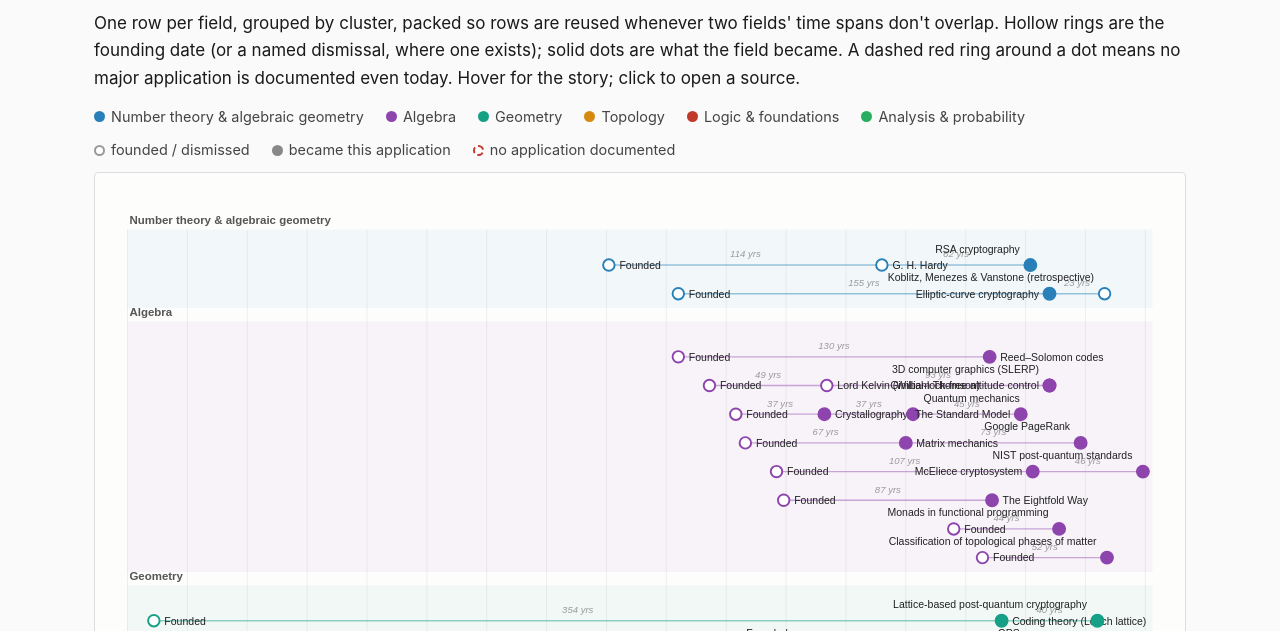
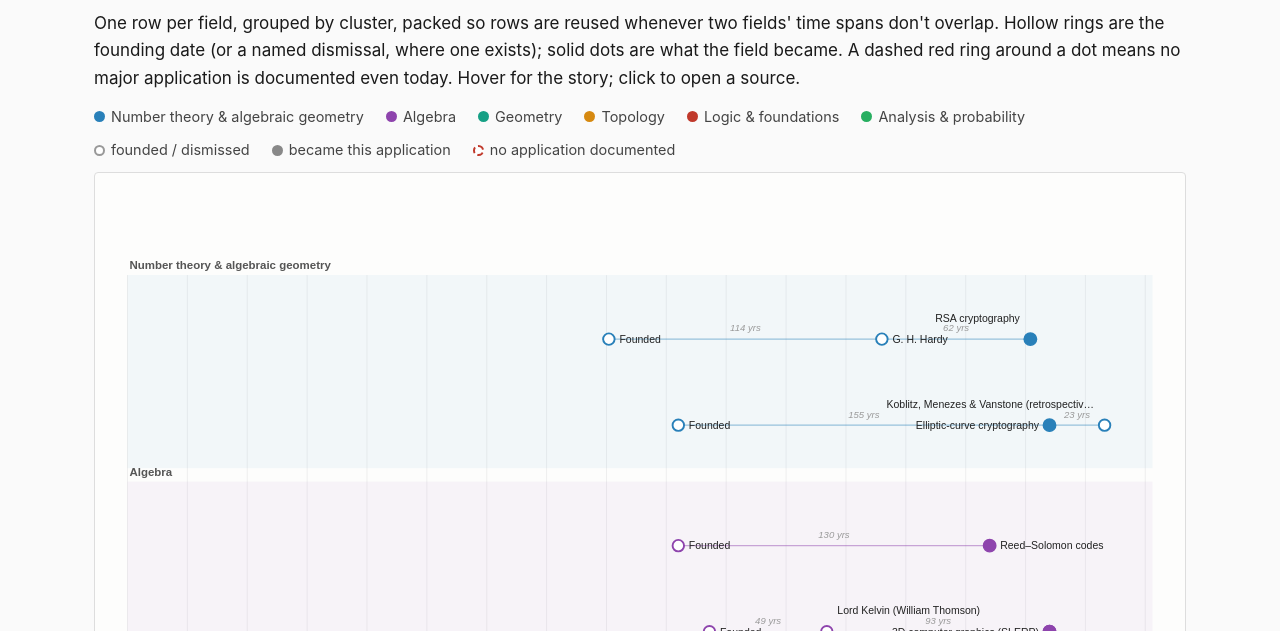
Before and after one commit to microprediction/pure, a plain HTML site: page docs/timeline.html in a window 1280 px wide. Shown: the part 169-800 px from the top of the page. Drawn offline with nearby package versions, Linux system fonts and the light colour scheme.

Commit message:
Rebuild timeline label layout to fix widespread overlapping text
Packing multiple fields' threads into a shared row let one field's long
dismissal or application label run straight into a neighboring field's
labels — this was the main source of the garbled, unreadable text across
the chart. Switches to one row per field (trading vertical space for
guaranteed separation), replaces the single-flip label offset with a
proper greedy multi-level stacker that tracks each level's occupied span
independently, and adds a check that a label can't run through a
neighboring point's own marker circle even when it doesn't collide with
another label. Also shortens two outlier dismissal attributions
("Niels Henrik Abel; separately, Gösta Mittag-Leffler quoting Weierstrass"
and "William Burnside (Royal Society referee) & Peter Guthrie Tait") to
match the naming convention used everywhere else on the chart — the fuller
context already lives in each field's quote and note.

```diff
--- a/docs/fields-data.js
+++ b/docs/fields-data.js
@@ -671,7 +671,7 @@ const FIELDS = [
     },
     "dismissed": {
       "kind": "hostile",
-      "who": "Niels Henrik Abel; separately, Gösta Mittag-Leffler quoting Weierstrass",
+      "who": "N. H. Abel",
       "year": 1826,
       "quote": "“Divergent series are in general something fatal… you can get whatever result you want when you use them” (Abel, letter to Holmboe, 1826). Separately, Borel's 1899 method was rebuffed with “The Master [Weierstrass] forbids it.”",
       "source": "Abel's *Oeuvres complètes*; Wikipedia's “Borel summation” article for the Mittag-Leffler line.",
@@ -754,7 +754,7 @@ const FIELDS = [
     },
     "dismissed": {
       "kind": "rigor-rejection",
-      "who": "William Burnside (Royal Society referee) & Peter Guthrie Tait",
+      "who": "Burnside & Tait",
       "year": 1893,
       "quote": "Burnside rejected a Heaviside paper for “irredeemable inadequacies in proof”; Tait attacked his methods in *Nature*.",
       "source": "MacTutor History of Mathematics.",
--- a/docs/timeline.html
+++ b/docs/timeline.html
@@ -70,48 +70,62 @@
 const W = document.getElementById("tl-wrap").clientWidth, M = {l: 34, r: 34, b: 40, t: 30};
 const x = d3.scaleLinear().domain([1600, 2028]).range([M.l, W - M.r]);
 
+// A handful of dismissal attributions run to a full descriptive sentence rather than a name — far
+// longer than any other label on the chart. Truncated for display only: the full text still shows
+// on hover and on the field's own page.
+const truncateLabel = (s, n=42) => s.length > n ? s.slice(0, n-1).trimEnd() + "…" : s;
+
 // Build one "thread" per field: founded -> (dismissed, if distinct) -> applications, in year order.
 const THREADS = FIELDS.map(f => {
   const pts = [];
   pts.push({year: f.founded.year, kind: "founded", label: "Founded", url: "./fields/"+f.slug+".html",
     note: f.founded.event});
   if (f.dismissed && f.dismissed.year !== f.founded.year) {
-    pts.push({year: f.dismissed.year, kind: "dismissed", label: f.dismissed.who,
-      url: "./fields/"+f.slug+".html", note: f.dismissed.quote});
+    pts.push({year: f.dismissed.year, kind: "dismissed", label: truncateLabel(f.dismissed.who),
+      fullLabel: f.dismissed.who, url: "./fields/"+f.slug+".html", note: f.dismissed.quote});
   }
   (f.applications || []).forEach(a => {
-    pts.push({year: a.year, kind: "application", label: a.name, url: a.url, note: a.note});
+    pts.push({year: a.year, kind: "application", label: truncateLabel(a.name), fullLabel: a.name,
+      url: a.url, note: a.note});
   });
   pts.sort((a,b) => a.year - b.year);
   return {slug: f.slug, name: f.name, cluster: f.cluster, noApplication: (f.applications||[]).length===0, pts};
 });
 
-// Estimate a label's rendered half-width in px (rough monospace-ish heuristic for an 11px sans font).
-const labelWidth = s => 6.2 * s.length + 14;
+// Estimate a label's rendered width in px (generously overestimated for an 11px sans font,
+// since underestimating here is what causes labels from different threads to collide).
+const labelWidth = s => 7 * s.length + 20;
 
+// A point's label runs rightward from its marker, except near the chart's right edge, where it
+// flips to run leftward so it doesn't overshoot the plot area. spanL/spanR must be computed from
+// every point in the thread, not just the first and last, since a flip can make a middle point's
+// label the true left- or rightmost extent.
 THREADS.forEach(t => {
   t.pts.forEach(p => p.x = x(p.year));
-  t.spanL = t.pts[0].x - labelWidth(t.pts[0].label) - 6;
-  t.spanR = t.pts[t.pts.length-1].x + labelWidth(t.pts[t.pts.length-1].label) + 6;
+  let minL = Infinity, maxR = -Infinity;
+  t.pts.forEach(p => {
+    const w = labelWidth(p.label);
+    const wantLeft = p.x > W - 190;
+    minL = Math.min(minL, wantLeft ? p.x - w : p.x);
+    maxR = Math.max(maxR, wantLeft ? p.x : p.x + w);
+  });
+  t.spanL = minL - 10;
+  t.spanR = maxR + 10;
 });
 
-// Greedy first-fit row packing within each cluster/lane.
-const ROW_H = 30, LANE_GAP = 14, LANE_TOP_PAD = 22;
+// One row per field — packing multiple fields' threads into a shared row saves vertical space,
+// but every field can carry a long dismissal or application label, and once two independent
+// threads land on the same row nothing stops one's label from running into the other's. A
+// dedicated row per field costs height, not correctness.
+const ROW_H = 90, LANE_GAP = 14, LANE_TOP_PAD = 22;
 const laneOrder = Object.keys(CLUSTERS);
-const laneRows = {};   // cluster -> array of {rightEdge}
 const laneY0 = {};
 let cursorY = M.t;
 laneOrder.forEach(cl => {
   const threads = THREADS.filter(t => t.cluster === cl).sort((a,b) => a.spanL - b.spanL);
-  const rows = [];
-  threads.forEach(t => {
-    let row = rows.findIndex(r => r.rightEdge < t.spanL);
-    if (row === -1) { row = rows.length; rows.push({rightEdge: -Infinity}); }
-    t.row = row;
-    rows[row].rightEdge = t.spanR;
-  });
+  threads.forEach((t, i) => { t.row = i; });
   laneY0[cl] = cursorY;
-  const nRows = Math.max(rows.length, 1);
+  const nRows = Math.max(threads.length, 1);
   cursorY += LANE_TOP_PAD + nRows * ROW_H + LANE_GAP;
 });
 const H = cursorY + M.b;
@@ -152,17 +166,35 @@ THREADS.forEach(t => {
          .text(`${gap} yrs`);
     }
   }
-  // alternate label vertical offset when consecutive points on this thread sit close together
-  let lastRight = -Infinity, flip = 1;
+  // Stack labels on this thread into vertical levels, greedily reusing a level whenever its
+  // last-placed label doesn't reach as far as this one's start. Tracking each level's own
+  // rightmost (or leftmost) occupied edge independently — rather than a single shared "last
+  // label" pointer — is what stops a label from landing back on a level an earlier label still
+  // occupies once an intervening label happened not to collide with it. Level 0 additionally has
+  // to clear the *next* (or, for a leftward label, the *previous*) point's own marker circle: two
+  // points close together in time can be too near for a label to have collided with anything
+  // placed so far, yet still long enough to run straight through the neighboring circle, which
+  // always sits on the baseline regardless of which level its own label lands on.
+  const LEVEL_DY = [4, -18, 30, -42, 54];
+  const levelEdge = [];
   t.pts.forEach((p, i) => {
     const w = labelWidth(p.label);
     const wantLeft = p.x > W - 190;
-    const labelX = wantLeft ? p.x - 11 : p.x + 11;
     const startEdge = wantLeft ? p.x - w : p.x;
-    if (startEdge < lastRight + 4) { flip = -flip; } else { flip = 1; }
-    p._dy = y + (flip < 0 ? -13 : 4);
-    p._labelX = labelX; p._anchor = wantLeft ? "end" : "start";
-    lastRight = wantLeft ? p.x : p.x + w;
+    const endEdge = wantLeft ? p.x : p.x + w;
+    const nextX = i < t.pts.length - 1 ? t.pts[i+1].x : Infinity;
+    const prevX = i > 0 ? t.pts[i-1].x : -Infinity;
+    let level = LEVEL_DY.length - 1;
+    for (let lvl = 0; lvl < LEVEL_DY.length; lvl++) {
+      const clearsPriorLabels = levelEdge[lvl] === undefined || startEdge >= levelEdge[lvl] + 6;
+      const clearsNeighborMarker = lvl > 0 ||
+        (wantLeft ? startEdge >= prevX + 10 : endEdge <= nextX - 10);
+      if (clearsPriorLabels && clearsNeighborMarker) { level = lvl; break; }
+    }
+    levelEdge[level] = endEdge;
+    p._dy = y + LEVEL_DY[level];
+    p._labelX = wantLeft ? p.x - 11 : p.x + 11;
+    p._anchor = wantLeft ? "end" : "start";
   });
 
   const gsel = svg.append("g").selectAll("g").data(t.pts).join("g")
@@ -170,7 +202,7 @@ THREADS.forEach(t => {
     .on("click",(ev,d)=>{ if(d.url) window.open(d.url,"_blank"); })
     .on("mousemove",(ev,d)=>{ tooltip.style("display","block")
         .style("left",(ev.pageX+14)+"px").style("top",(ev.pageY+8)+"px")
-        .html(`<b>${t.name}</b> &mdash; ${d.label} (${d.year})<br>${d.note||""}`); })
+        .html(`<b>${t.name}</b> &mdash; ${d.fullLabel||d.label} (${d.year})<br>${d.note||""}`); })
     .on("mouseout",()=>tooltip.style("display","none"));
 
   gsel.append("circle").attr("cx",d=>d.x).attr("cy",y)
```
Also changed, not shown: docs/fields/integral-equations.html (+1 -1 lines), docs/fields/summability-theory.html (+1 -1 lines), 1 other file.
